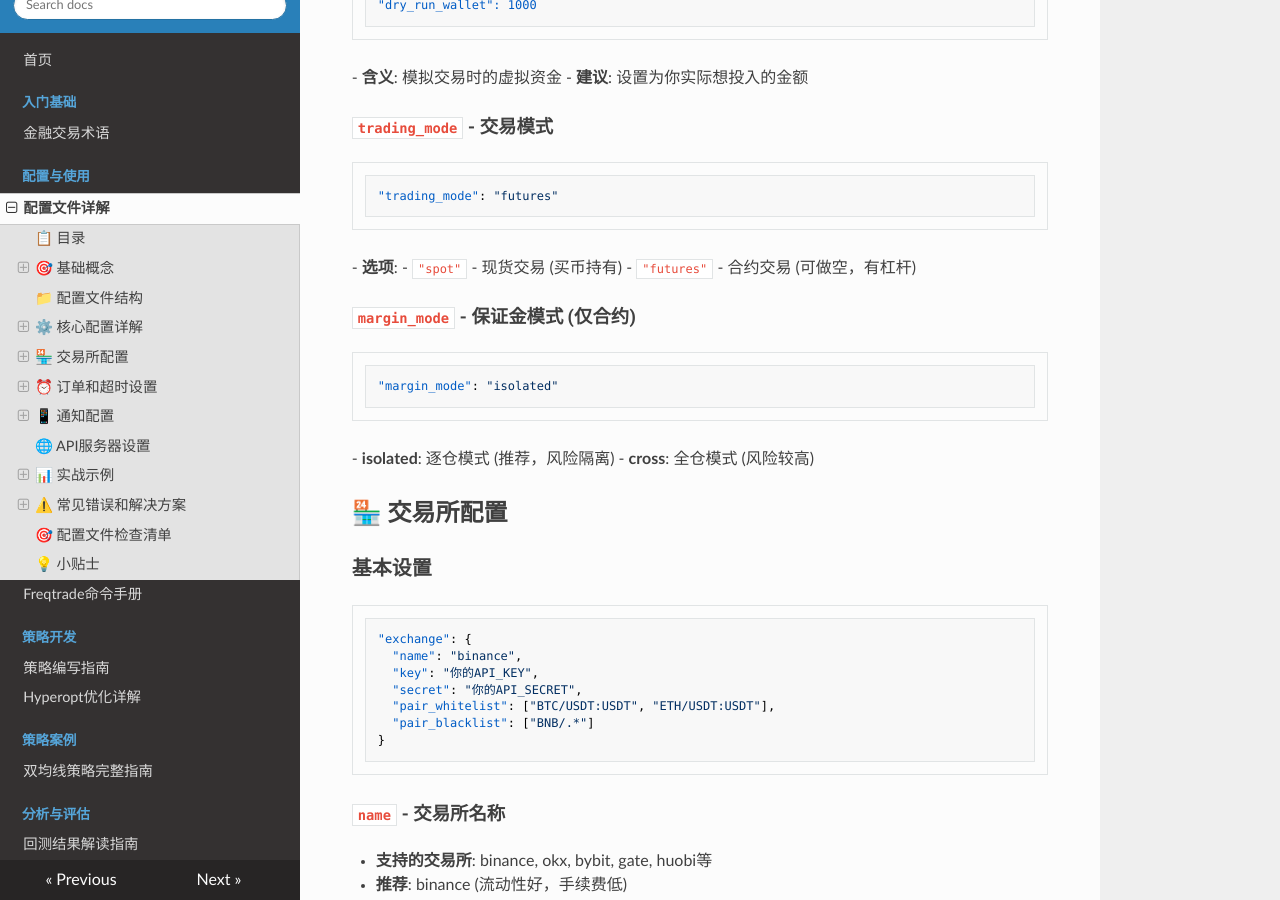
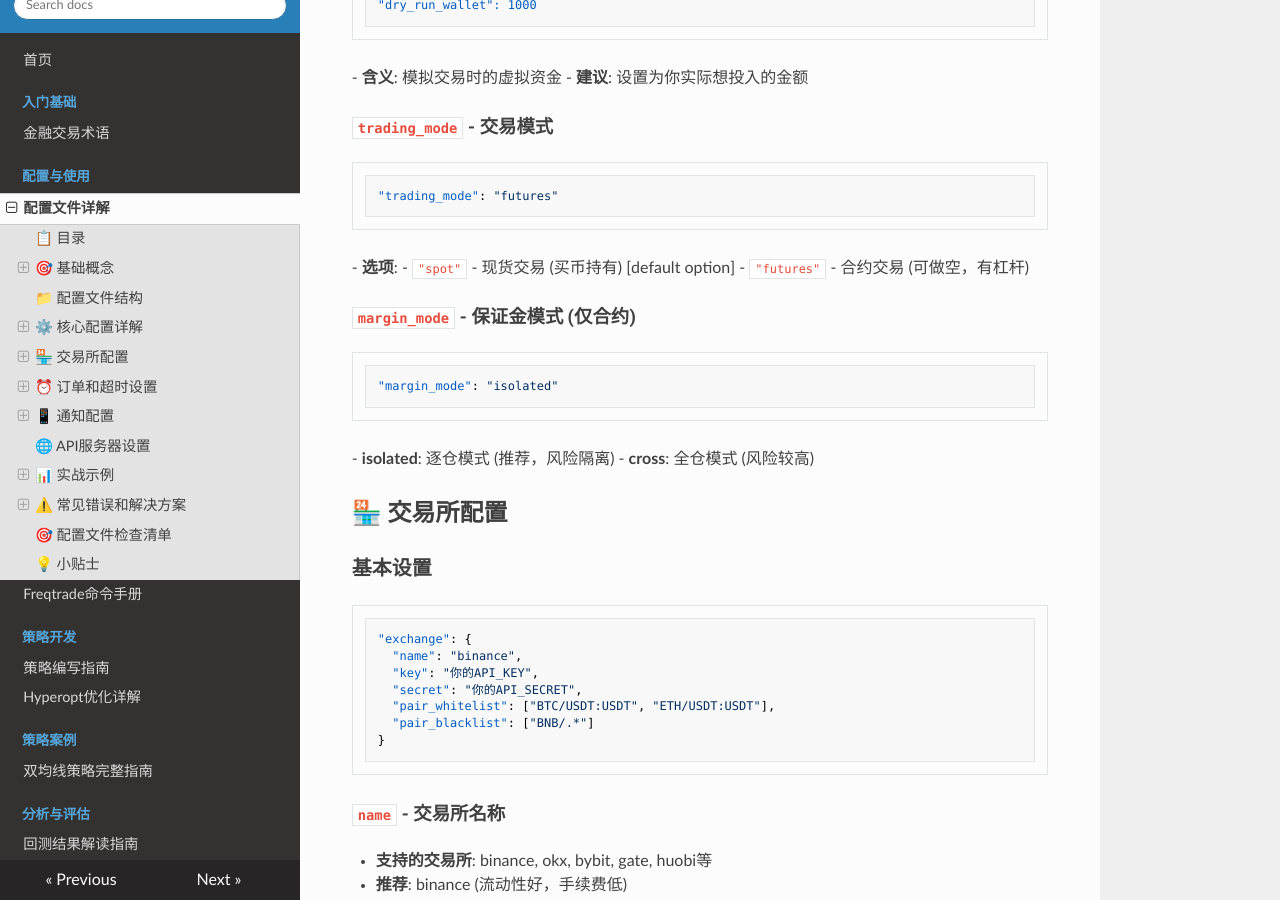
Before and after one commit to aawujie/freqtrade, an MkDocs documentation site: the page built from docs/01-配置文件详解.md, in a window 1280 px wide and 900 px high, scrolled down 4529 px. Built offline with MkDocs 1.6.1, drawn with Linux system fonts in a browser that asks for light colours; nearby versions of some CDN libraries.

Commit message:
docs: mark spot as default trading mode in configuration guide
Updated the configuration documentation to explicitly indicate that "spot" is the default trading mode option. The change adds "[default option]" label to the spot trading mode description to make this clearer for users configuring their trading settings.

Additionally, the backtest results file has been updated with the latest backtest run timestamp, reflecting normal operational activity.

````diff
--- a/docs/01-配置文件详解.md
+++ b/docs/01-配置文件详解.md
@@ -207,7 +207,7 @@ config_hyperopt.json  # 参数优化配置
 "trading_mode": "futures"
 ```
 - **选项**:
-  - `"spot"` - 现货交易 (买币持有)
+  - `"spot"` - 现货交易 (买币持有) [default option]
   - `"futures"` - 合约交易 (可做空，有杠杆)
 
 #### `margin_mode` - 保证金模式 (仅合约)
````
Also changed, not shown: 1 other file.
